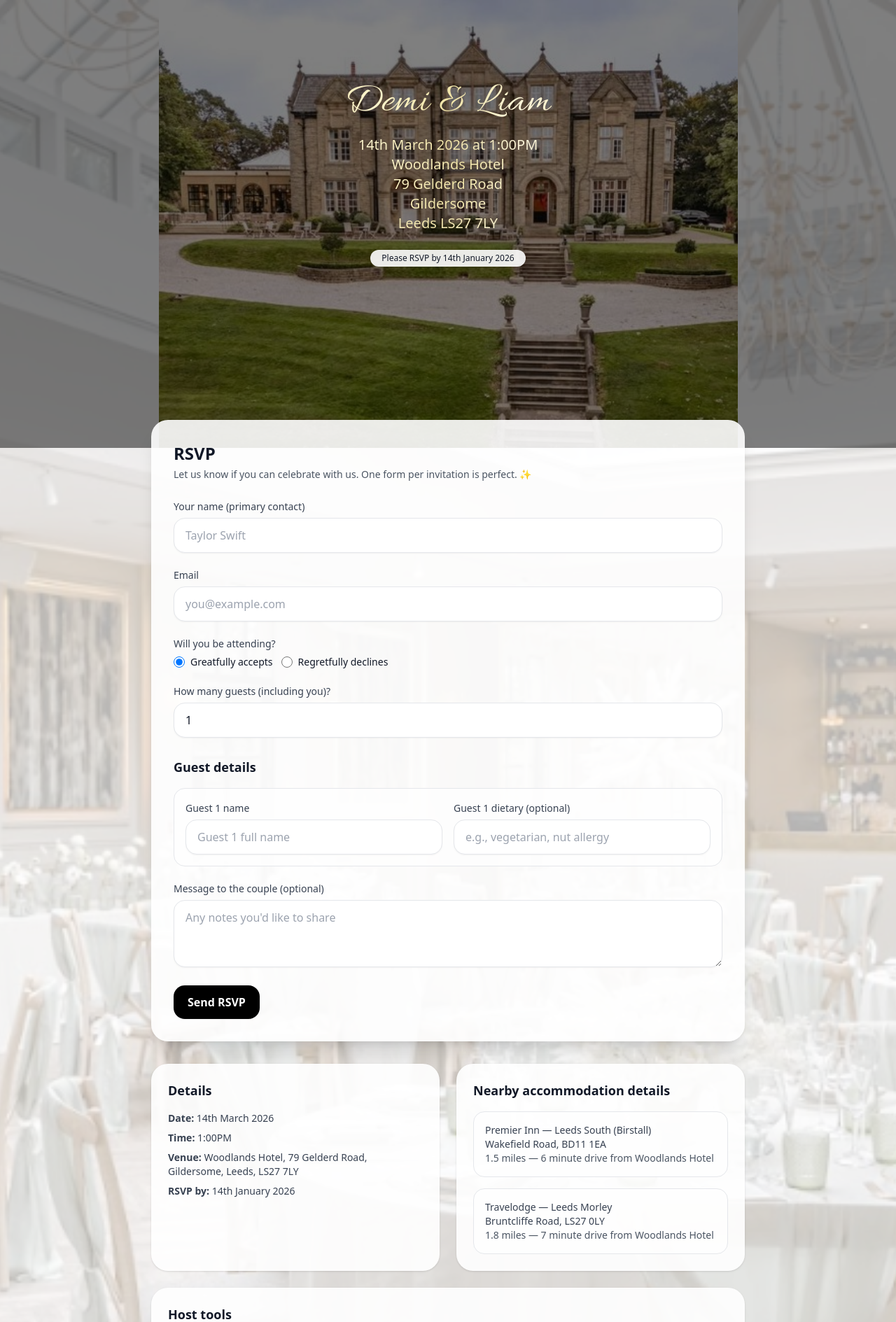
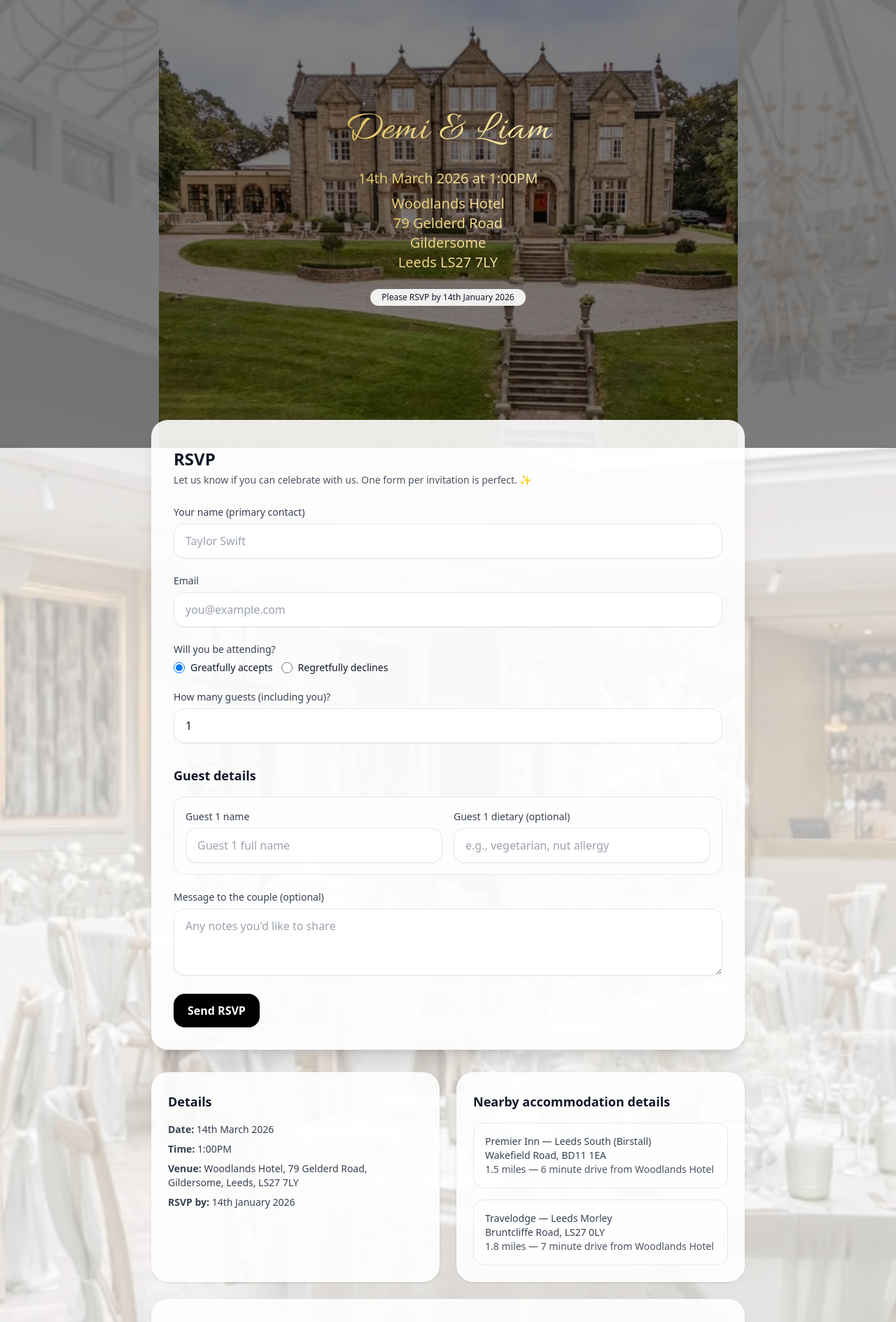
Before and after one commit to novamontie/wedding-rsvp, a React (Create React App) app: page / in a window 1280 px wide. Shown: the top 1889 px of the page at 70% size. Built offline with nearby package versions, Linux system fonts and the light colour scheme.

Commit message:
Refactor styles and spacing in App.js
Updated styles and adjusted spacing for headings and text elements.

```diff
--- a/src/App.js
+++ b/src/App.js
@@ -295,12 +295,12 @@ export default function WeddingRSVP() {
         .gold-text {
           background-image: linear-gradient(
             115deg,
-            #d8c06a 0%,
-            #eadb9c 18%,
-            #fff6cf 36%,
-            #f1e4a8 54%,
-            #fff7dc 72%,
-            #e8d48a 100%
+            #caa034 0%,
+            #d6b54a 18%,
+            #e4c96a 36%,
+            #f1d98a 54%,
+            #f7e3a2 72%,
+            #f9ebbf 100%
           );
           background-size: 200% 100%;
           -webkit-background-clip: text;
@@ -331,21 +331,22 @@ export default function WeddingRSVP() {
           style={{ backgroundImage: "url('/hero1.jpg')" }}
         />
         <div className="absolute inset-0 -z-0 bg-black/50" />
-        <div className="relative mx-auto max-w-4xl px-6 pt-24 pb-10 text-center">
+        {/* moved heading down a bit (was pt-24) */}
+        <div className="relative mx-auto max-w-4xl px-6 pt-32 pb-10 text-center">
           {/* narrow line-length wrapper so lines stay short */}
           <div className="mx-auto max-w-[26ch] sm:max-w-[34ch] [text-wrap:balance]">
             <p className="tracking-widest uppercase text-sm leading-6 gold-text"></p>
 
-            <h1 className="mt-2 text-5xl sm:text-6xl font-semibold">
+            <h1 className="mt-4 text-5xl sm:text-6xl font-semibold">
               <span className="gold-text fancy-script">{WEDDING.coupleNames}</span>
             </h1>
 
-            <p className="mt-4 text-lg sm:text-xl leading-relaxed gold-text">
+            <p className="mt-6 text-lg sm:text-xl leading-relaxed gold-text">
               {WEDDING.date} at {WEDDING.time}
             </p>
 
             {/* Manual line breaks for the address */}
-            <p className="text-lg sm:text-xl leading-relaxed gold-text">
+            <p className="mt-2 text-lg sm:text-xl leading-relaxed gold-text">
               <span className="block">Woodlands Hotel</span>
               <span className="block">79 Gelderd Road</span>
               <span className="block">Gildersome</span>
@@ -363,7 +364,7 @@ export default function WeddingRSVP() {
       <main className="relative mx-auto max-w-4xl px-6 -mt-10">
         {!submitted ? (
           <section className="rounded-3xl bg-white/90 shadow-xl p-6 sm:p-8">
-            <h2 className="text-2xl font-semibold">RSVP</h2>
+            <h2 className="text-2xl font-semibold mt-2">RSVP</h2>
             <p className="mt-1 text-sm text-gray-600">
               Let us know if you can celebrate with us. One form per invitation is perfect. ✨
             </p>
@@ -401,7 +402,7 @@ export default function WeddingRSVP() {
                 />
               </div>
 
-              {/* Guests count (general dietary input removed per your request) */}
+              {/* Guests count */}
               <div>
                 <Label>How many guests (including you)?</Label>
                 <Input
@@ -413,10 +414,10 @@ export default function WeddingRSVP() {
                 />
               </div>
 
-              {/* Per-guest fields (names + dietary only here) */}
+              {/* Per-guest fields */}
               {form.attending === "yes" && Number(form.guests) > 0 && (
                 <div className="mt-2 grid gap-4">
-                  <h3 className="text-lg font-semibold">Guest details</h3>
+                  <h3 className="text-lg font-semibold mt-1">Guest details</h3>
                   {guestsDetails.map((g, i) => (
                     <div key={i} className="rounded-2xl border border-gray-200 bg-white/70 p-4">
                       <div className="grid sm:grid-cols-2 gap-4">
@@ -469,7 +470,7 @@ export default function WeddingRSVP() {
             <div className="mx-auto mb-4 h-12 w-12 rounded-full bg-green-100 flex items-center justify-center">
               ✅
             </div>
-            <h2 className="text-2xl font-semibold">Thank you!</h2>
+            <h2 className="text-2xl font-semibold mt-2">Thank you!</h2>
             <p className="mt-1 text-gray-600">
               Your RSVP has been received. We can’t wait to celebrate together.
             </p>
@@ -491,7 +492,7 @@ export default function WeddingRSVP() {
         <section className="mt-8 grid gap-6 sm:grid-cols-2">
           {/* Details */}
           <div className="rounded-3xl bg-white/90 shadow p-6">
-            <h3 className="text-lg font-semibold">Details</h3>
+            <h3 className="text-lg font-semibold mt-1">Details</h3>
             <ul className="mt-4 space-y-2 text-sm text-gray-700">
               <li><strong>Date:</strong> {WEDDING.date}</li>
               <li><strong>Time:</strong> {WEDDING.time}</li>
@@ -502,7 +503,7 @@ export default function WeddingRSVP() {
 
           {/* Nearby accommodation details */}
           <div className="rounded-3xl bg-white/90 shadow p-6">
-            <h3 className="text-lg font-semibold">Nearby accommodation details</h3>
+            <h3 className="text-lg font-semibold mt-1">Nearby accommodation details</h3>
             <ul className="mt-4 space-y-4 text-sm text-gray-700">
               <li className="rounded-2xl border border-gray-200 p-4 bg-white/70">
                 <p className="font-medium">Premier Inn — Leeds South (Birstall)</p>
@@ -519,7 +520,7 @@ export default function WeddingRSVP() {
 
           {/* Host tools */}
           <div className="rounded-3xl bg-white/90 shadow p-6 sm:col-span-2">
-            <h3 className="text-lg font-semibold">Host tools</h3>
+            <h3 className="text-lg font-semibold mt-1">Host tools</h3>
             <p className="mt-2 text-sm text-gray-600">Visible only to you.</p>
             <div className="mt-4 flex flex-wrap gap-3">
               {/* Master CSV (published link you provided) */}
```
